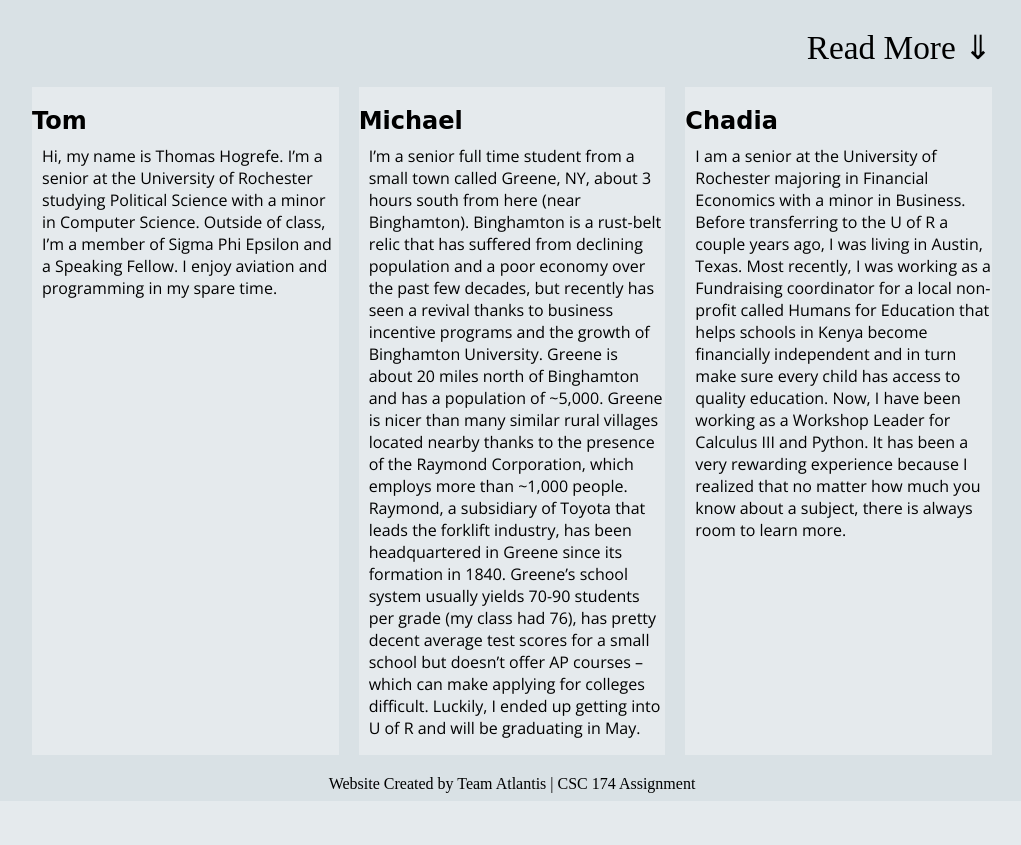
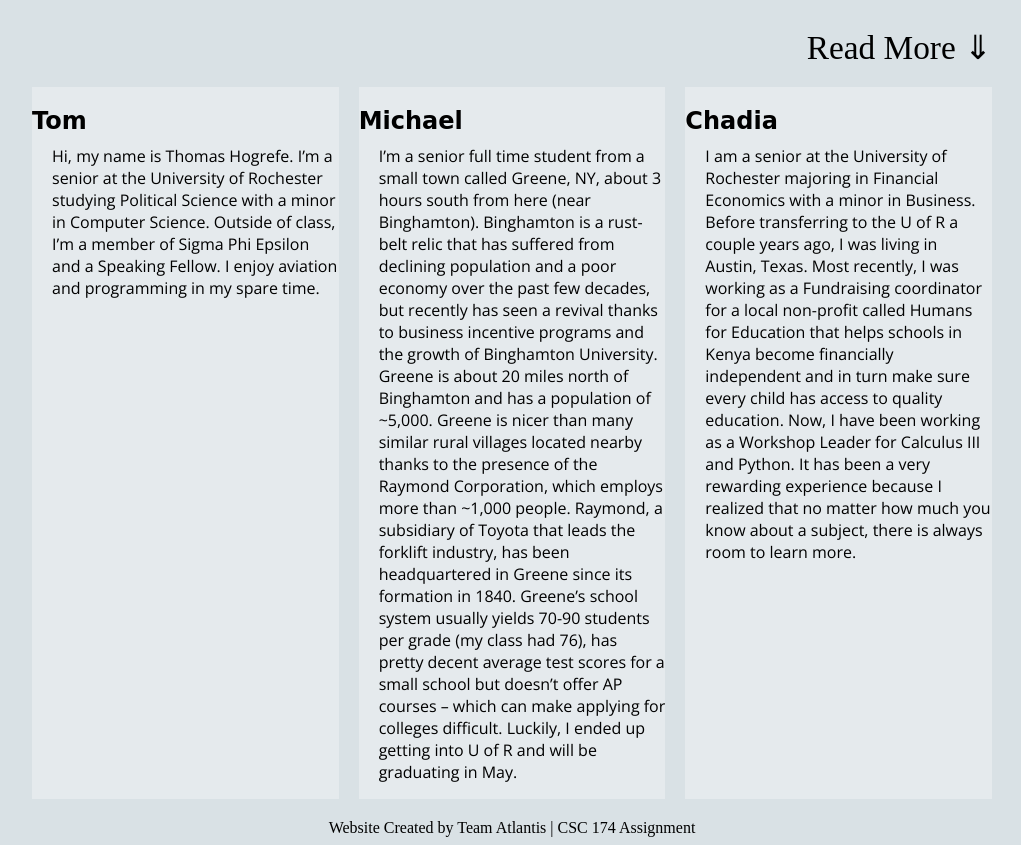
Before and after one commit to lkoblenc/assignment05, a PHP site: page /index.php in a window 1280 px wide. Shown: the part 90-935 px from the top of the page, without its empty margins (128-1149 px from the left). Before the commit the page ends 883 px from the top, so only its background shows below. Run offline with PHP 8.4, Linux system fonts and the light colour scheme; some libraries are stand-ins or nearby versions; some web fonts are replaced.

Commit message:
FINAL CRAP

```diff
--- a/css/styles.css
+++ b/css/styles.css
@@ -36,7 +36,7 @@ section, aside {
 }
 
 section p {
-    padding-left: 10px;
+    padding-left: 20px;
     margin-top: -10px;
 }
 
```
